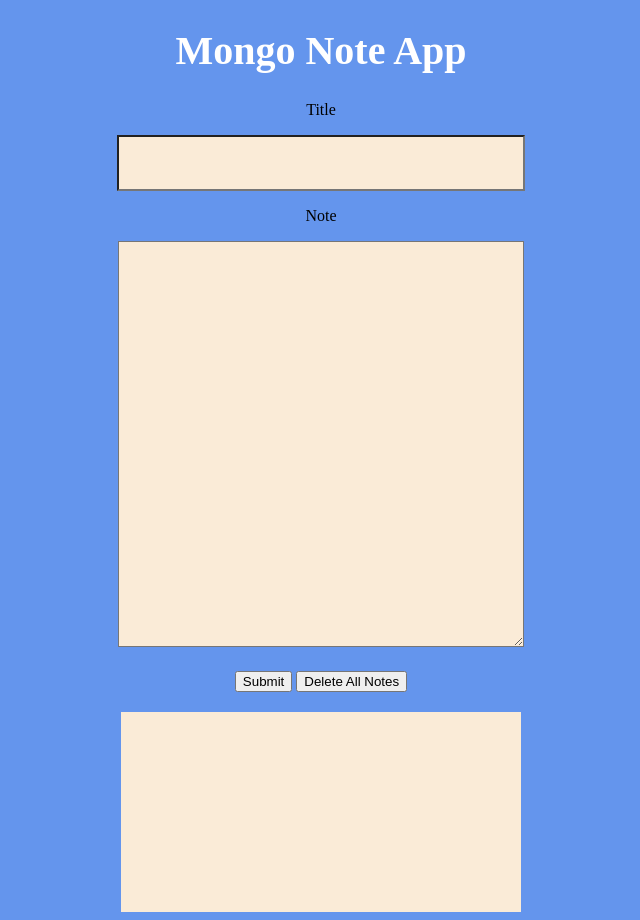
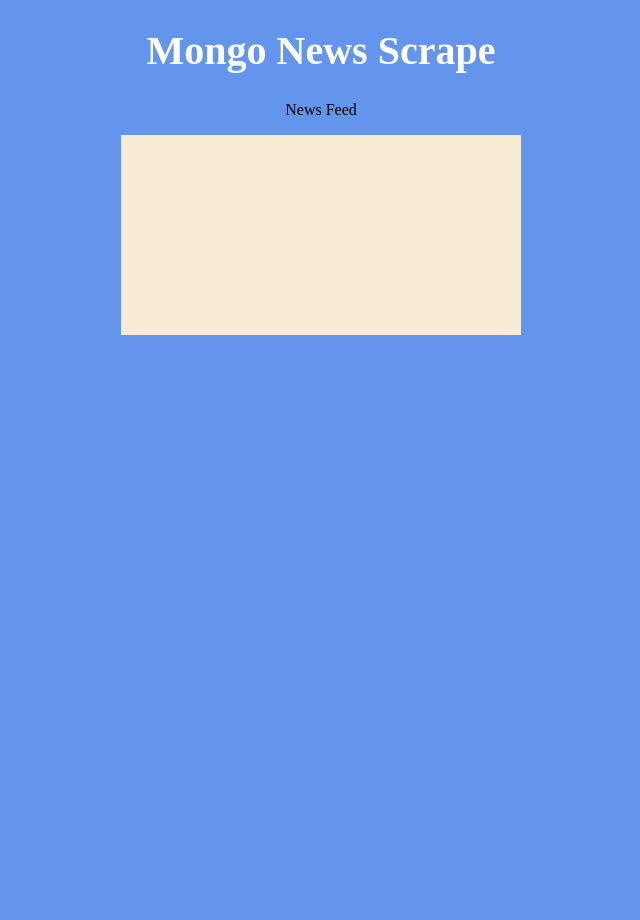
Before and after one commit to franciscodeppe/News-Scrape, a website: page public/index.html in a window 1280 px wide. Shown: the whole page, without its empty margins (319-959 px from the left). After the commit the page ends 800 px from the top, so only its background shows below. Drawn offline with nearby package versions, Linux system fonts and the light colour scheme; no server answers.

Commit message:
more updates

```diff
--- a/package.json
+++ b/package.json
@@ -5,9 +5,11 @@
   "main": "server.js",
   "dependencies": {
     "body-parser": "^1.15.0",
+    "cheerio": "^1.0.0-rc.2",
     "express": "^4.13.4",
-    "mongojs": "^2.3.0",
-    "morgan": "^1.7.0"
+    "mongojs": "^2.4.1",
+    "morgan": "^1.7.0",
+    "request": "^2.81.0"
   },
   "devDependencies": {},
   "scripts": {
--- a/public/index.html
+++ b/public/index.html
@@ -57,19 +57,9 @@
     </style>
   </head>
   <body>
-    <h1>Mongo Note App</h1>
+    <h1>Mongo News Scrape</h1>
     <div id="userinput">
-        <p>Title</p>
-        <input type="text" id="title" />
-      <br>
-        <p>Note</p>
-        <textarea id="note"></textarea>
-      <div id="buttons">
-        <div id="actionbutton">
-          <button id="makenew">Submit</button>
-        </div>
-        <button id="clearall">Delete All Notes</button>
-      </div>
+        <p>News Feed</p>
     </div>
 
     <div id="results"></div>
--- a/server.js
+++ b/server.js
@@ -12,7 +12,6 @@ var cheerio = require("cheerio");
 var app = express();
 
 // Set the app up with morgan, body-parser, and a static folder
-app.use(logger("dev"));
 app.use(bodyParser.urlencoded({
   extended: false
 }));
```
Also changed, not shown: 1 other file.
